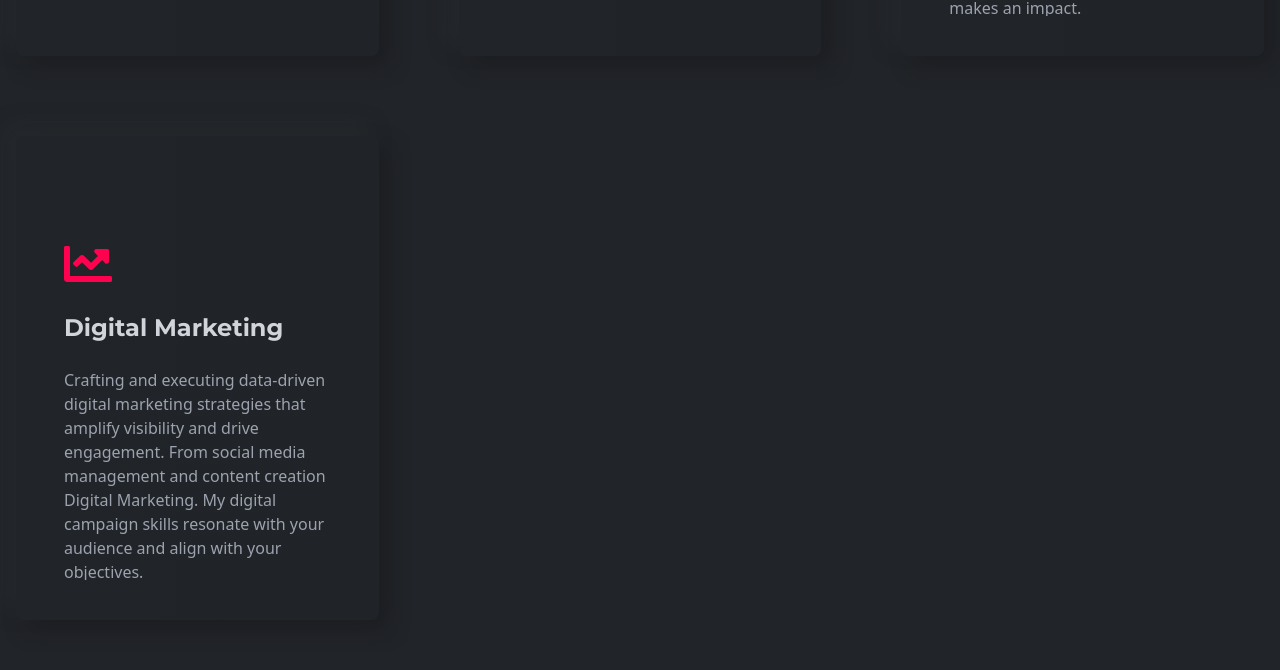
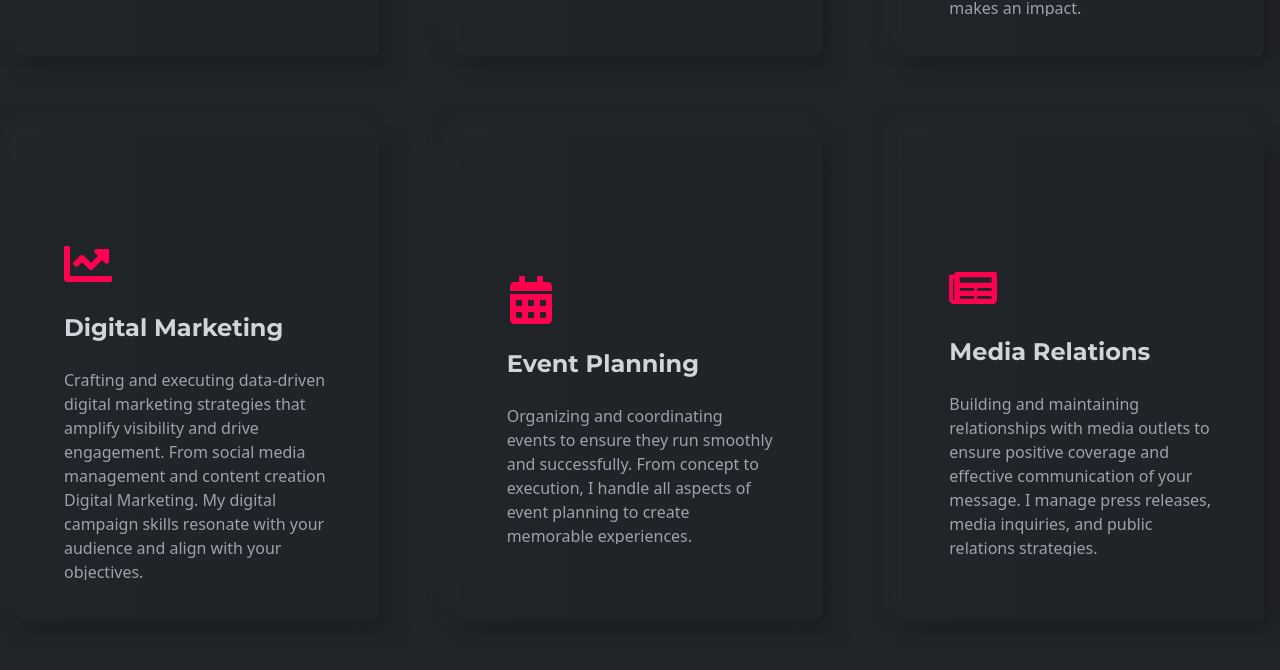
Before and after one commit to Jossyboydgenius/Speakers-portfolio, a React (Create React App) app: page / in a window 1280 px wide. Shown: the part 2051-2721 px from the top of the page. Built offline with nearby package versions, Linux system fonts and the light colour scheme.

Commit message:
Update Features component with new project images and additional cards

```diff
--- a/src/components/features/Features.js
+++ b/src/components/features/Features.js
@@ -1,5 +1,5 @@
 import React from 'react'
-import { FaMicrophone, FaPodcast, FaComments, FaBullhorn, FaPenNib, FaUsers, FaLaptop, FaChartLine } from "react-icons/fa";
+import { FaMicrophone, FaPodcast, FaComments, FaBullhorn, FaPenNib, FaUsers, FaLaptop, FaChartLine, FaCalendarAlt, FaNewspaper } from "react-icons/fa";
 import Title from '../layouts/Title';
 import Card from './Card';
 
@@ -57,6 +57,18 @@ const Features = () => {
           campaign skills resonate with your audience and align with your objectives."
           icon={<FaChartLine />}
         />
+        <Card
+          title="Event Planning"
+          des="Organizing and coordinating events to ensure they run smoothly and successfully.
+          From concept to execution, I handle all aspects of event planning to create memorable experiences."
+          icon={<FaCalendarAlt />}
+        />
+        <Card
+          title="Media Relations"
+          des="Building and maintaining relationships with media outlets to ensure positive coverage and effective communication of your message.
+          I manage press releases, media inquiries, and public relations strategies."
+          icon={<FaNewspaper />}
+        />
       </div>
     </section>
   );
```
